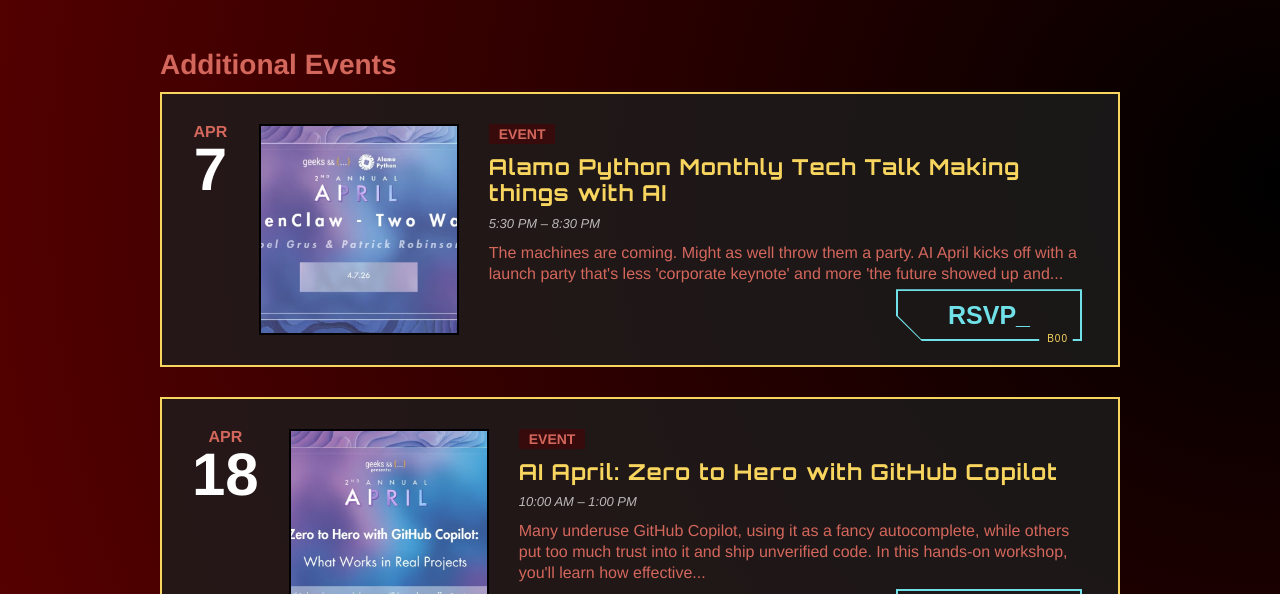
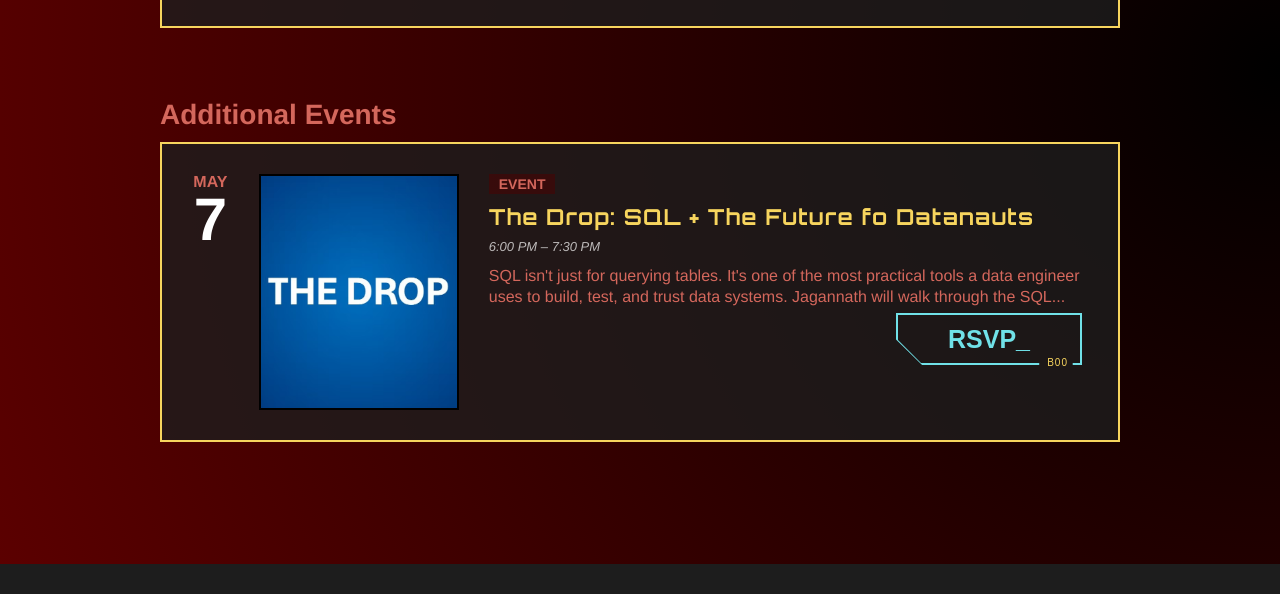
Before and after one commit to Alamo-Tech-Collective/alamo-tech-collective.github.io, a Jekyll site: the page built from events.md, in a window 1280 px wide and 1400 px high, cut to the strip 806-1400 px from the top of the window. Built offline with Jekyll 4.4.1, drawn with Linux system fonts in a browser that asks for light colours; nearby versions of some CDN libraries; some web fonts are replaced.

Commit message:
feature/updated blog experience

```diff
--- a/_data/additional_events.json
+++ b/_data/additional_events.json
@@ -1,26 +1,14 @@
 [
   {
-    "title": "Alamo Python Monthly Tech Talk Making things with AI",
-    "date": "2026-04-07T17:30:00-05:00",
-    "end_date": "2026-04-07T20:30:00-05:00",
+    "title": "The Drop: SQL + The Future fo Datanauts",
+    "date": "2026-05-07T18:00:00-05:00",
+    "end_date": "2026-05-07T19:30:00-05:00",
     "venue": {
       "name": "Zelifcam",
       "address": "10200 San Pedro Ave, San Antonio, TX, 78216"
     },
-    "url": "https://www.meetup.com/alamo-python/events/313738353/",
-    "description": "The machines are coming. Might as well throw them a party. AI April kicks off with a launch party that's less 'corporate keynote' and more 'the future showed up and brought a DJ.' We're taking over the Alamo Tech Collective to celebrate a month-long AI conference, San Antonio style.",
-    "image": "../assets/images/openclaw.png"
-  },
-  {
-    "title": "AI April: Zero to Hero with GitHub Copilot",
-    "date": "2026-04-18T10:00:00-05:00",
-    "end_date": "2026-04-18T13:00:00-05:00",
-    "venue": {
-      "name": "Zelifcam",
-      "address": "10200 San Pedro Ave, San Antonio, TX, 78216"
-    },
-    "url": "https://www.meetup.com/meetup-group-umecjcqo/events/313510254/",
-    "description": "Many underuse GitHub Copilot, using it as a fancy autocomplete, while others put too much trust into it and ship unverified code. In this hands-on workshop, you'll learn how effective teams use GitHub Copilot for real results. Based on enterprise experience coaching teams on AI adoption, we'll cover key GitHub Copilot features, effective prompting techniques, and practical workflows for reliable, productive AI-assisted development.",
-    "image": "../assets/images/hero.png"
+    "url": "https://www.meetup.com/datanauts/events/314323543/",
+    "description": "SQL isn't just for querying tables. It's one of the most practical tools a data engineer uses to build, test, and trust data systems. Jagannath will walk through the SQL patterns he uses in real production work: cleaning and transforming raw data, debugging joins, validating data quality, and making datasets usable for analysts and downstream teams. No textbook theory, just the SQL that actually gets the job done.",
+    "image": "../assets/images/datanauts/datanauts_the-drop.avif"
   }
 ]
--- a/_sass/_events.scss
+++ b/_sass/_events.scss
@@ -46,7 +46,7 @@
                 position: relative;
                 display: flex;
                 padding: 30px;
-                height: 275px;
+                height: 300px;
                 gap: 30px;
                 background: rgba($black, 0.8);
                 border: 2px solid $yellow;
```
Also changed, not shown: _posts/2026-04-02-upgraded-hackerspace.md (+0 -2 lines), _posts/2026-04-06-ai-april-kick-off.md (added, +125 -0 lines), assets/images/ai-april-kickoff.webp (added), assets/images/blogs/ai-april/ai_kick-off_img.jpg (added), assets/images/blogs/ai-april/dungo.jpeg (added), assets/images/datanauts/datanauts_the-drop.avif (added), 9 other files.
